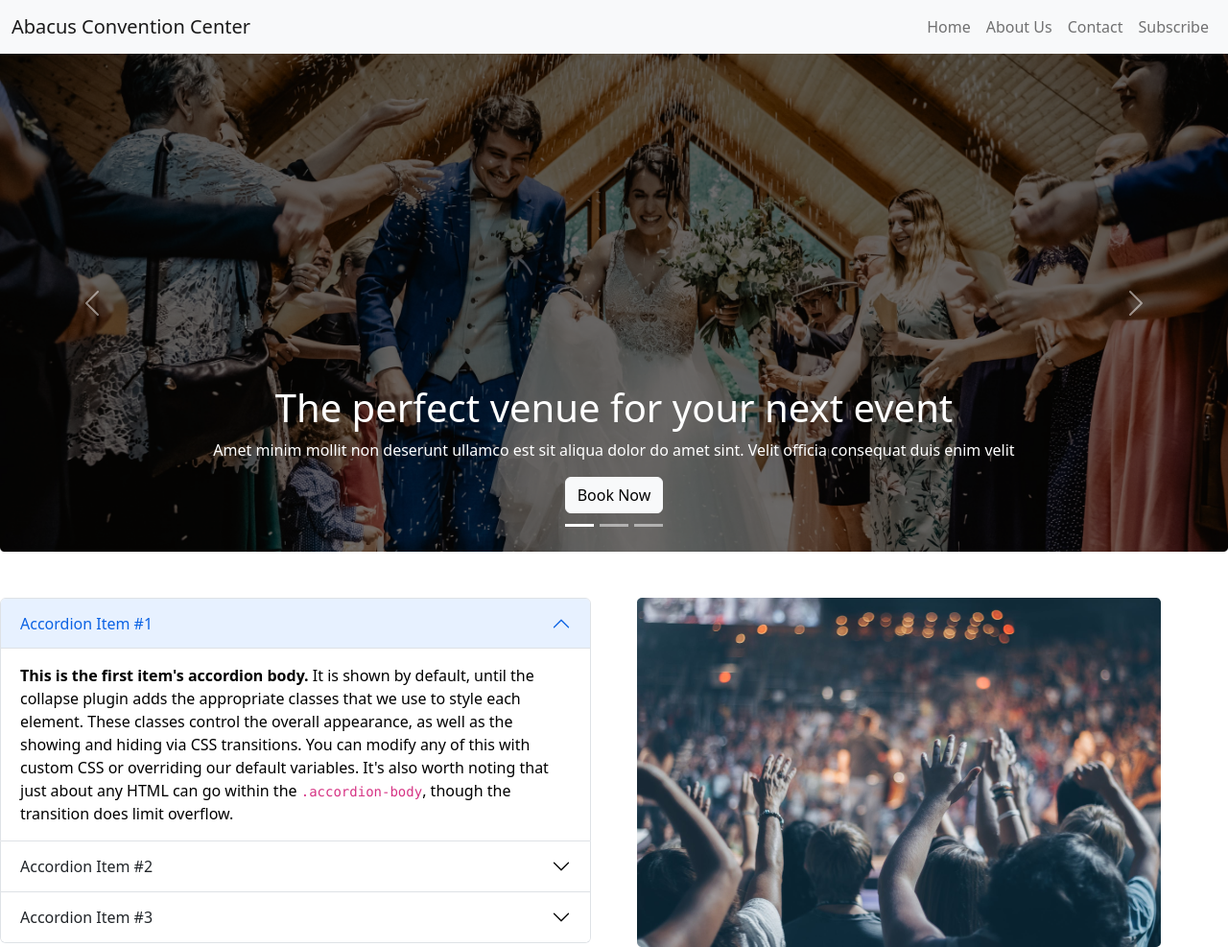
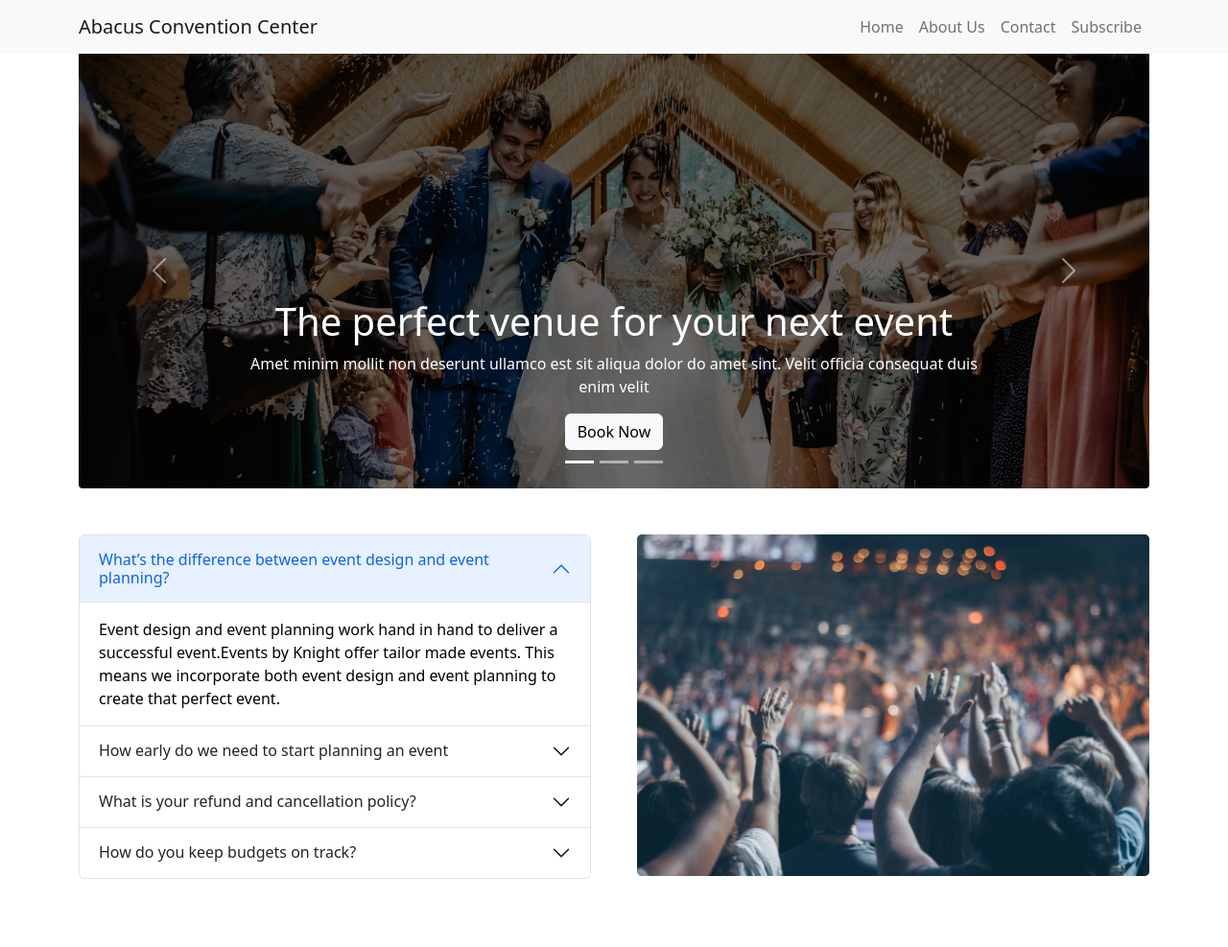
Before and after one commit to lutforrahmanseu/convention-center, a plain HTML site: page index.html in a window 1280 px wide. Shown: the whole page at 96% size. After the commit the page ends 916 px from the top, so only its background shows below. Drawn offline with nearby package versions, Linux system fonts and the light colour scheme.

Commit message:
container

```diff
--- a/index.html
+++ b/index.html
@@ -11,7 +11,7 @@
     <!-- header section  -->
     <header>
         <nav class="navbar navbar-expand-lg bg-light ">
-            <div class="container-fluid">
+            <div class="container">
               <a class="navbar-brand" href="#">Abacus Convention Center</a>
               <button class="navbar-toggler" type="button" data-bs-toggle="collapse" data-bs-target="#navbarNav" aria-controls="navbarNav" aria-expanded="false" aria-label="Toggle navigation">
                 <span class="navbar-toggler-icon"></span>
@@ -37,7 +37,8 @@
     </header>
     <!-- slider section  -->
     <main>
-        <div id="carouselExampleCaptions" class="carousel slide" data-bs-ride="false">
+        <section class="container">
+          <div id="carouselExampleCaptions" class="carousel slide" data-bs-ride="false">
             <div class="carousel-indicators">
               <button type="button" data-bs-target="#carouselExampleCaptions" data-bs-slide-to="0" class="active" aria-current="true" aria-label="Slide 1"></button>
               <button type="button" data-bs-target="#carouselExampleCaptions" data-bs-slide-to="1" aria-label="Slide 2"></button>
@@ -64,28 +65,29 @@
               <span class="visually-hidden">Next</span>
             </button>
           </div>
+        </section>
 
 
-          <section class="mt-5">
+          <section class="mt-5 container">
             <div class="d-flex justify-content-center align-content-center">
                 <div class="w-50">
                     <div class="accordion" id="accordionExample">
                         <div class="accordion-item">
                           <h2 class="accordion-header" id="headingOne">
                             <button class="accordion-button" type="button" data-bs-toggle="collapse" data-bs-target="#collapseOne" aria-expanded="true" aria-controls="collapseOne">
-                              Accordion Item #1
+                              What’s the difference between event design and event planning?
                             </button>
                           </h2>
                           <div id="collapseOne" class="accordion-collapse collapse show" aria-labelledby="headingOne" data-bs-parent="#accordionExample">
                             <div class="accordion-body">
-                              <strong>This is the first item's accordion body.</strong> It is shown by default, until the collapse plugin adds the appropriate classes that we use to style each element. These classes control the overall appearance, as well as the showing and hiding via CSS transitions. You can modify any of this with custom CSS or overriding our default variables. It's also worth noting that just about any HTML can go within the <code>.accordion-body</code>, though the transition does limit overflow.
+                              Event design and event planning work hand in hand to deliver a successful event.Events by Knight offer tailor made events. This means we incorporate both event design and event planning to create that perfect event.
                             </div>
                           </div>
                         </div>
                         <div class="accordion-item">
                           <h2 class="accordion-header" id="headingTwo">
                             <button class="accordion-button collapsed" type="button" data-bs-toggle="collapse" data-bs-target="#collapseTwo" aria-expanded="false" aria-controls="collapseTwo">
-                              Accordion Item #2
+                              How early do we need to start planning an event
                             </button>
                           </h2>
                           <div id="collapseTwo" class="accordion-collapse collapse" aria-labelledby="headingTwo" data-bs-parent="#accordionExample">
@@ -97,10 +99,22 @@
                         <div class="accordion-item">
                           <h2 class="accordion-header" id="headingThree">
                             <button class="accordion-button collapsed" type="button" data-bs-toggle="collapse" data-bs-target="#collapseThree" aria-expanded="false" aria-controls="collapseThree">
-                              Accordion Item #3
+                              What is your refund and cancellation policy?
                             </button>
                           </h2>
                           <div id="collapseThree" class="accordion-collapse collapse" aria-labelledby="headingThree" data-bs-parent="#accordionExample">
+                            <div class="accordion-body">
+                              <strong>This is the third item's accordion body.</strong> It is hidden by default, until the collapse plugin adds the appropriate classes that we use to style each element. These classes control the overall appearance, as well as the showing and hiding via CSS transitions. You can modify any of this with custom CSS or overriding our default variables. It's also worth noting that just about any HTML can go within the <code>.accordion-body</code>, though the transition does limit overflow.
+                            </div>
+                          </div>
+                        </div>
+                        <div class="accordion-item">
+                          <h2 class="accordion-header" id="headingFour">
+                            <button class="accordion-button collapsed" type="button" data-bs-toggle="collapse" data-bs-target="#collapseFour" aria-expanded="false" aria-controls="collapseFour">
+                              How do you keep budgets on track?
+                            </button>
+                          </h2>
+                          <div id="collapseFour" class="accordion-collapse collapse" aria-labelledby="headingFour" data-bs-parent="#accordionExample">
                             <div class="accordion-body">
                               <strong>This is the third item's accordion body.</strong> It is hidden by default, until the collapse plugin adds the appropriate classes that we use to style each element. These classes control the overall appearance, as well as the showing and hiding via CSS transitions. You can modify any of this with custom CSS or overriding our default variables. It's also worth noting that just about any HTML can go within the <code>.accordion-body</code>, though the transition does limit overflow.
                             </div>
@@ -113,7 +127,6 @@
                 </div>
             </div>
          </section>
-
     </main>
 <footer >
 
```
